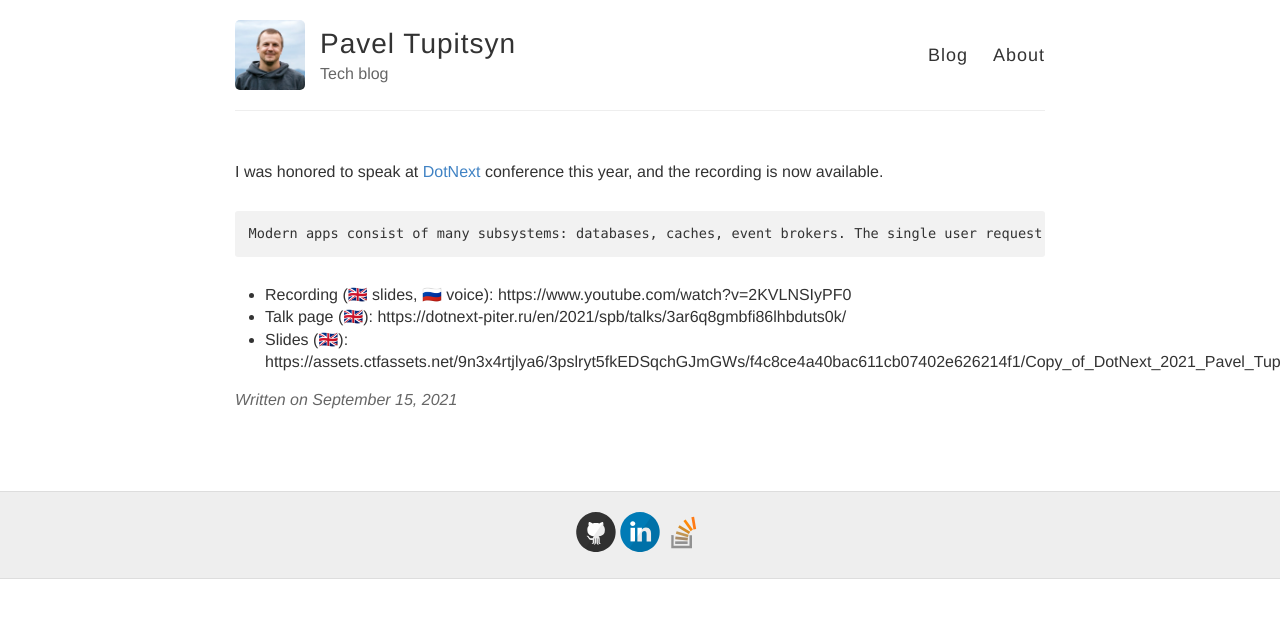
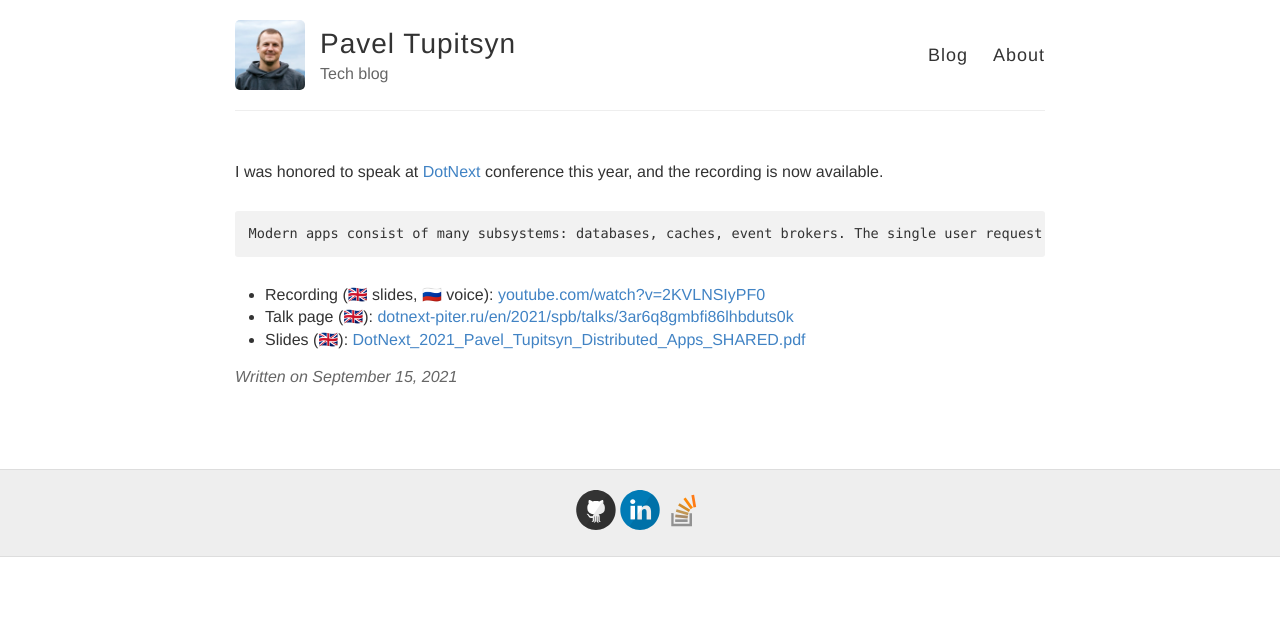
Before and after one commit to ptupitsyn/ptupitsyn.github.io, a Jekyll site: the page built from _posts/2021-09-15-DotNext-Piter-2021-Talk-Reducing-Network-Overhead-In-Distributed-Applications.md, in a window 1280 px wide. Shown: the top 618 px of the page. Built offline with Jekyll 4.4.1, drawn with Linux system fonts in a browser that asks for light colours; our own code applies the rules of GitHub Pages for plain Markdown files; comment, search, counter and statistics services are not loaded; some of the changed lines change nothing that is shown.

Commit message:
DotNext talk recording - fix heading

````diff
--- a/_posts/2021-09-15-DotNext-Piter-2021-Talk-Reducing-Network-Overhead-In-Distributed-Applications.md
+++ b/_posts/2021-09-15-DotNext-Piter-2021-Talk-Reducing-Network-Overhead-In-Distributed-Applications.md
@@ -1,6 +1,6 @@
 ---
 layout: post
-title: Recording of my talk "Reducing network overhead in distributed applications: An efficient approach to data handling" at DotNext Piter 2021 is available
+title: Recording of my talk 'Reducing network overhead in distributed applications: An efficient approach to data handling' at DotNext Piter 2021 is available
 ---
 
 I was honored to speak at [DotNext](https://dotnext-piter.ru/) conference this year, and the recording is now available.
@@ -9,6 +9,6 @@ I was honored to speak at [DotNext](https://dotnext-piter.ru/) conference this y
 Modern apps consist of many subsystems: databases, caches, event brokers. The single user request can involve multiple internal network calls. We will talk about data locality, reducing network overhead, improving performance and scalability. Benchmarks, demos, live coding, and practical examples await.
 ```
 
-* Recording (🇬🇧 slides, 🇷🇺 voice): https://www.youtube.com/watch?v=2KVLNSIyPF0
-* Talk page (🇬🇧): https://dotnext-piter.ru/en/2021/spb/talks/3ar6q8gmbfi86lhbduts0k/
-* Slides (🇬🇧): https://assets.ctfassets.net/9n3x4rtjlya6/3pslryt5fkEDSqchGJmGWs/f4c8ce4a40bac611cb07402e626214f1/Copy_of_DotNext_2021_Pavel_Tupitsyn_Distributed_Apps_SHARED.pdf
+* Recording (🇬🇧 slides, 🇷🇺 voice): [youtube.com/watch?v=2KVLNSIyPF0](https://www.youtube.com/watch?v=2KVLNSIyPF0)
+* Talk page (🇬🇧): [dotnext-piter.ru/en/2021/spb/talks/3ar6q8gmbfi86lhbduts0k](https://dotnext-piter.ru/en/2021/spb/talks/3ar6q8gmbfi86lhbduts0k/)
+* Slides (🇬🇧): [DotNext_2021_Pavel_Tupitsyn_Distributed_Apps_SHARED.pdf](https://assets.ctfassets.net/9n3x4rtjlya6/3pslryt5fkEDSqchGJmGWs/f4c8ce4a40bac611cb07402e626214f1/Copy_of_DotNext_2021_Pavel_Tupitsyn_Distributed_Apps_SHARED.pdf)
````
